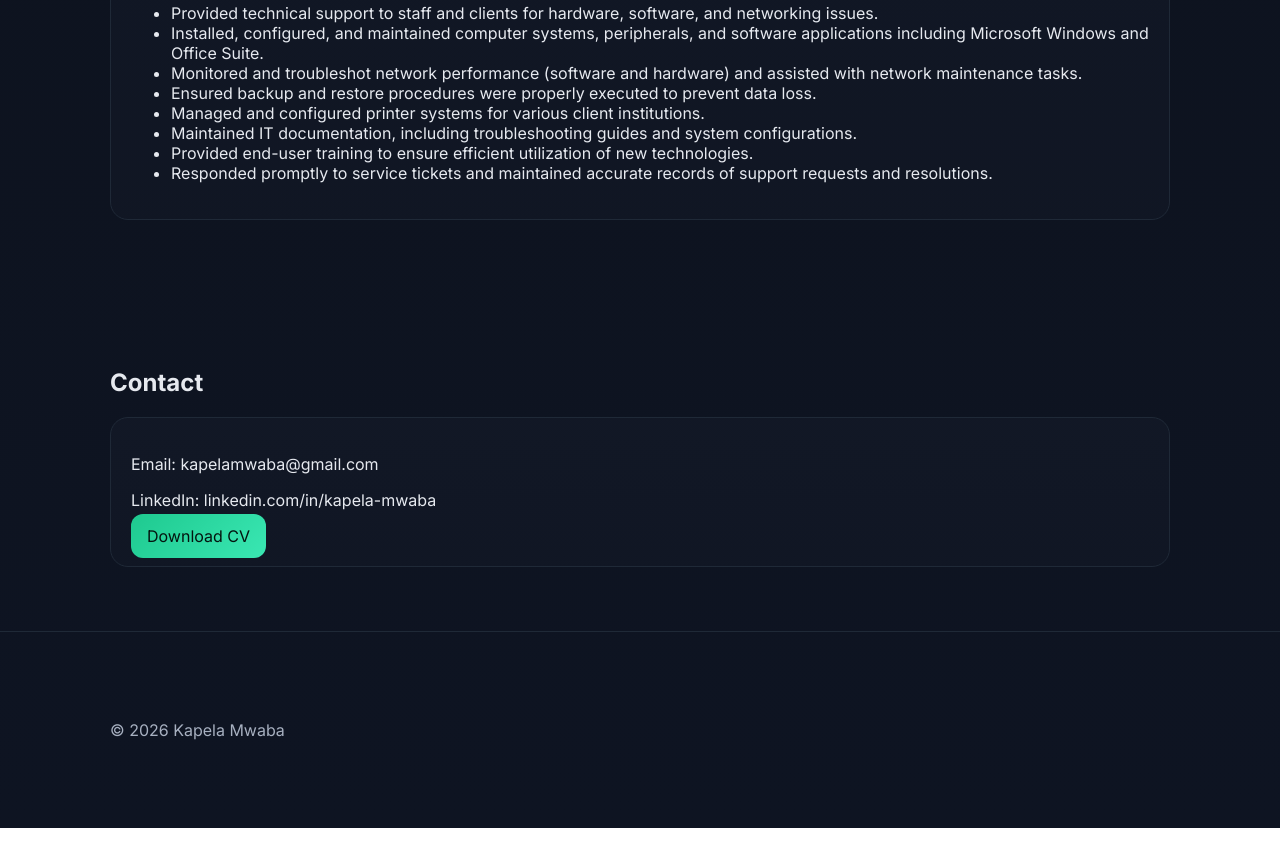
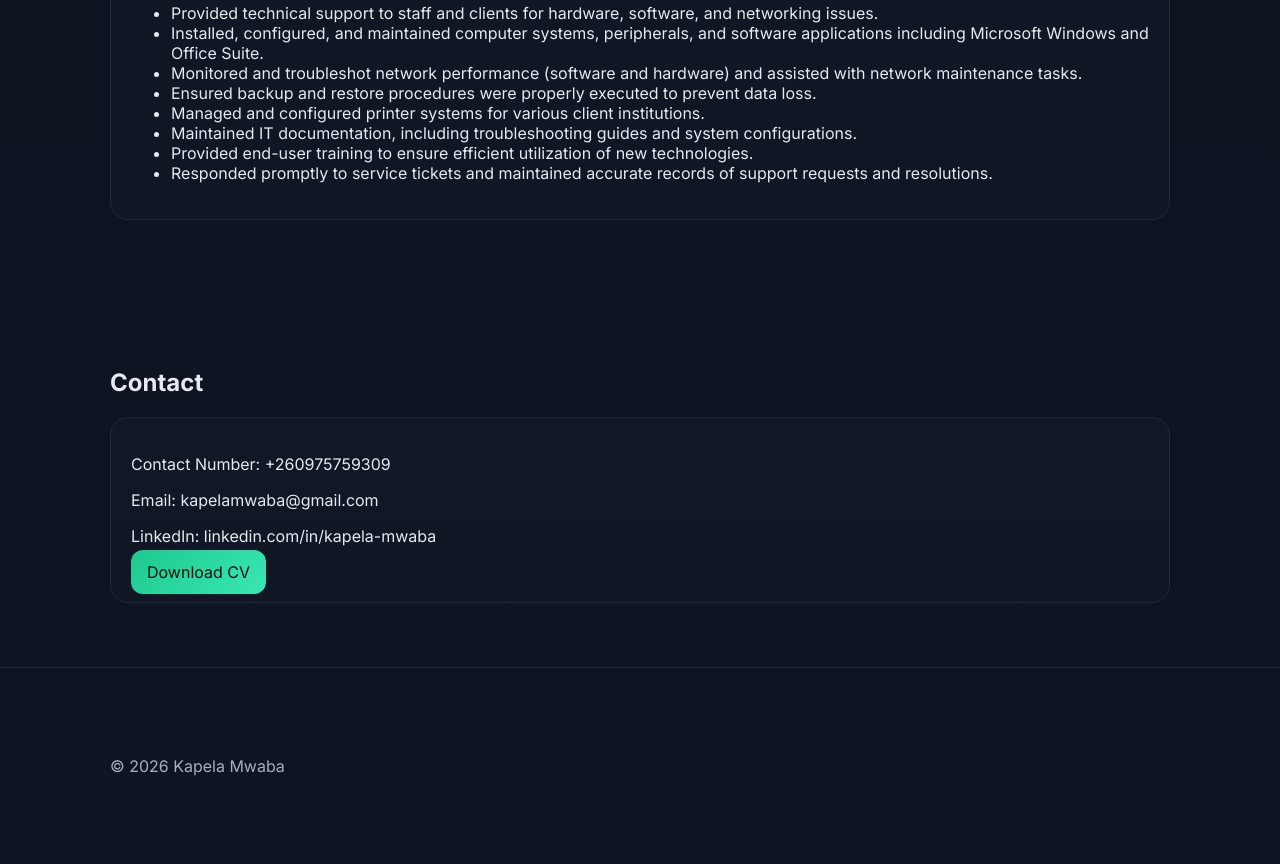
Before and after one commit to Kape360-Dev/Kapela-Mwaba_Portfolio, a plain HTML site: page index.html in a window 1280 px wide. Shown: the part 3669-4533 px from the top of the page. Before the commit the page ends 4497 px from the top, so only its background shows below. Drawn offline with Linux system fonts and the light colour scheme.

Commit message:
Update index.html
Added contact number

```diff
--- a/index.html
+++ b/index.html
@@ -235,6 +235,7 @@
   <section id="contact" class="container">
     <h2>Contact</h2>
     <div class="card">
+      <p>Contact Number: +260975759309</p>
       <p>Email: kapelamwaba@gmail.com</p>
       <p>LinkedIn: linkedin.com/in/kapela-mwaba</p>
       <a class="btn primary" href="cv/Kapela_Mwaba_cv.pdf" download>Download CV</a>
```
